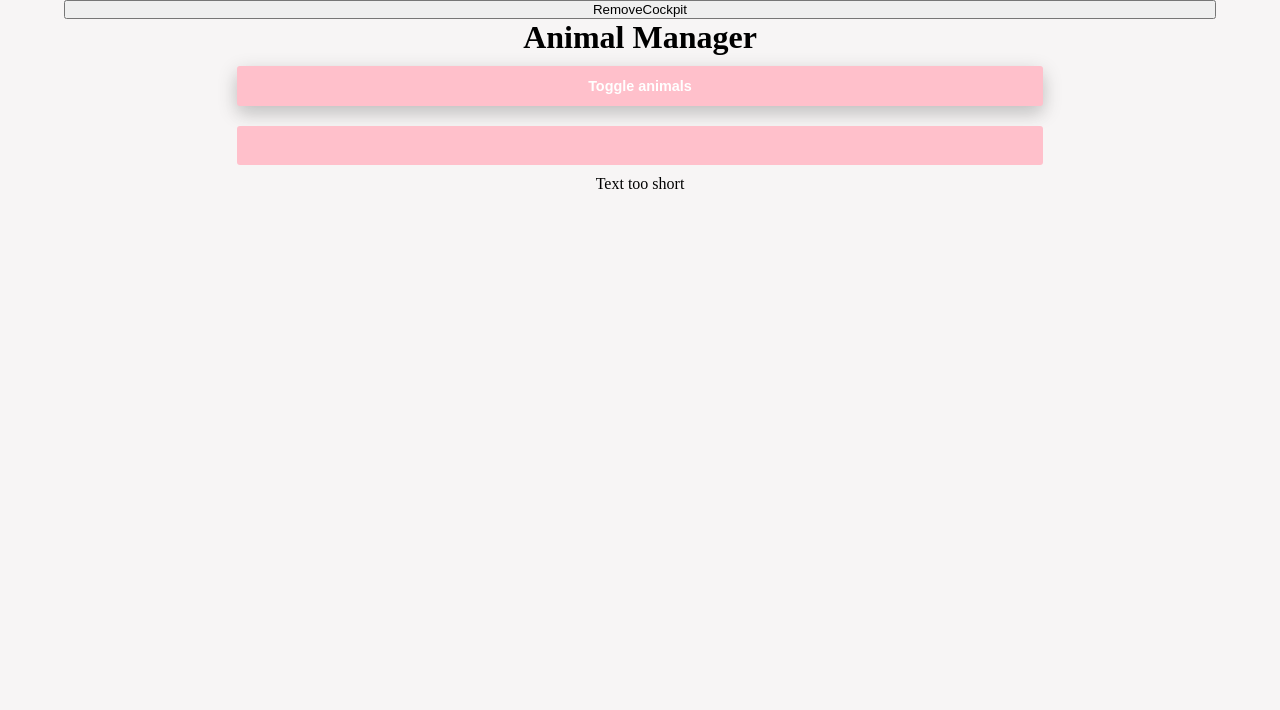
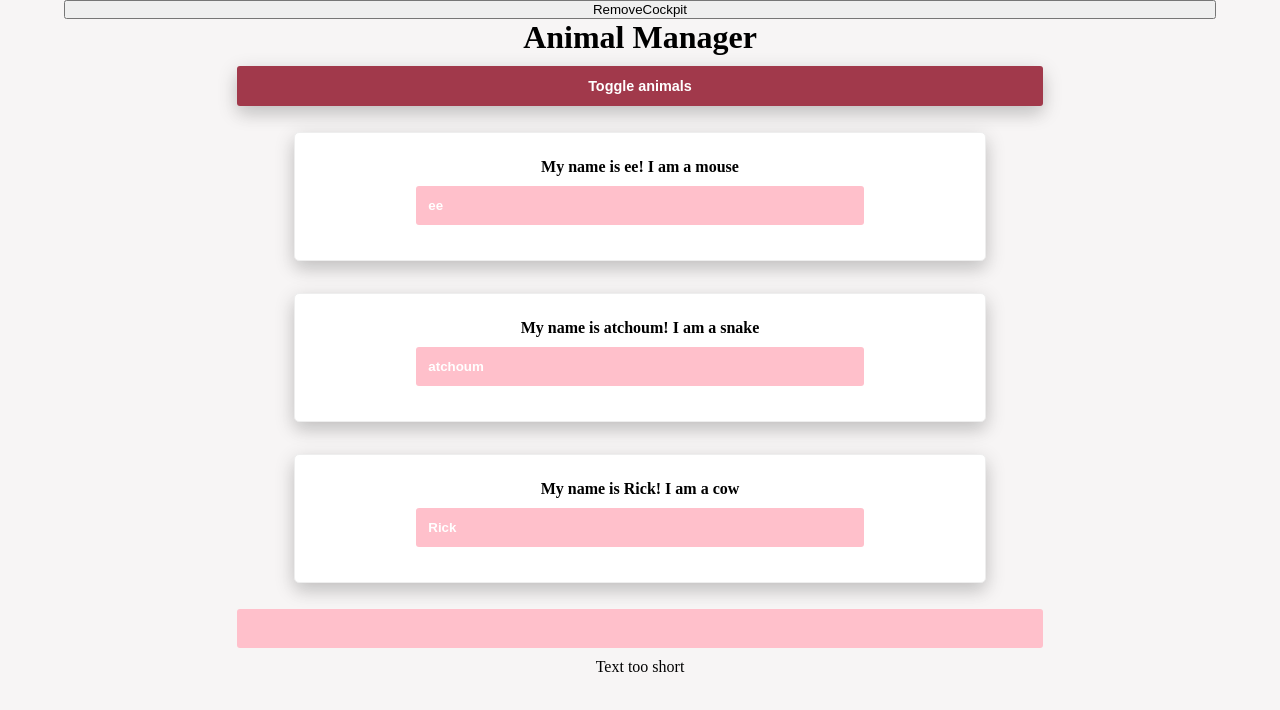
Before and after one commit to subratcall/exerciceReactAnimals, a React (Create React App) app: page / in a window 1280 px wide. Shown: the top 710 px of the page. Built offline with nearby package versions, Linux system fonts and the light colour scheme.

Commit message:
addRefToFunctionnalComponent

```diff
--- a/src/Components/Cockpit/Cockpit.jsx
+++ b/src/Components/Cockpit/Cockpit.jsx
@@ -1,14 +1,16 @@
-import React, {useEffect} from "react";
+import React, {useEffect, useRef} from "react";
 import styles from "./CockpitStyle";
 import injectSheet from "react-jss";
 
 const Cockpit = ({showAnimals, clicked, classes, title}) => {
+    const toggleButtonRef = useRef(null);
+
     useEffect(() => {
         console.log("[Cockpit.js] useEffect");
-        setTimeout(() => {
-            console.log("hey");
-        }, 1000);
-
+        // setTimeout(() => {
+        //     console.log("hey");
+        // }, 1000);
+        toggleButtonRef.current.click();
         return () => {
             console.log("[Cockpit.js] cleanup work in useeffect");
         };
@@ -30,7 +32,7 @@ const Cockpit = ({showAnimals, clicked, classes, title}) => {
     return (
         <div>
             <h1>{title}</h1>
-            <button alt={showAnimals.toString()} className={assignedclasses} onClick={clicked}>
+            <button ref={toggleButtonRef} alt={showAnimals.toString()} className={assignedclasses} onClick={clicked}>
                 Toggle animals
             </button>
         </div>
```
